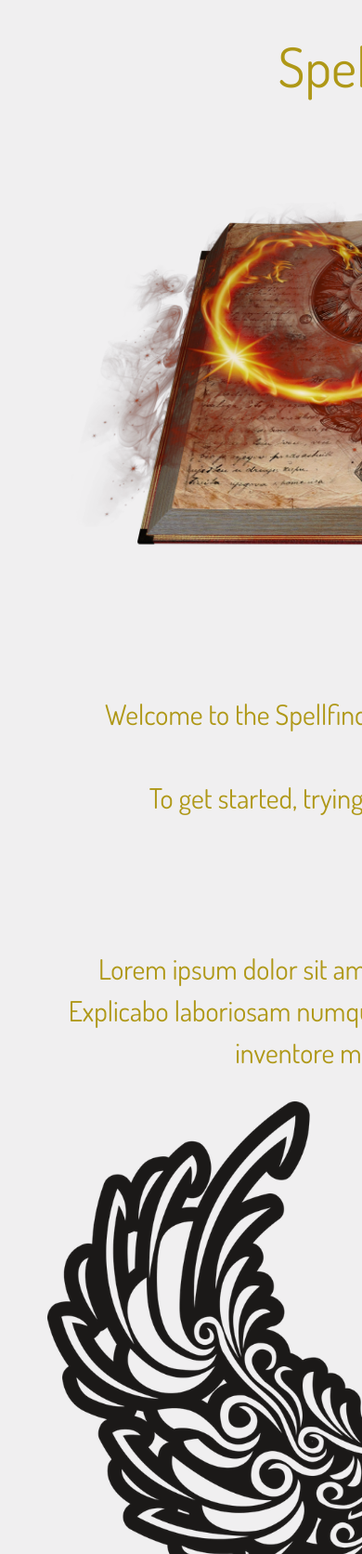
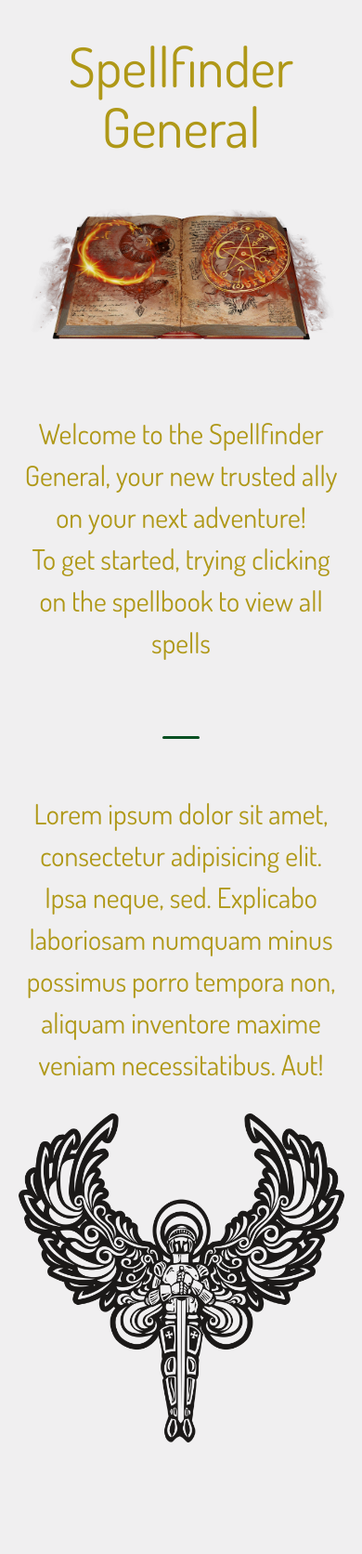
Before and after one commit to JackSnowdon/spellbook, a Flask app: page / in a window 390 px wide; the page is wider, and only the part inside the window is pictured. Shown: the top 1672 px of that part at 93% size. After the commit the page ends 1552 px from the top of that part, so only its background shows below. Run offline with Flask 2, Linux system fonts and the light colour scheme; some libraries are stand-ins or nearby versions.

Commit message:
view spells responsive

```diff
--- a/static/css/style.css
+++ b/static/css/style.css
@@ -11,7 +11,6 @@
 .bg-color {
     background-color: #F0EFF0;
     min-height: 100%;
-    min-width: 1024px
 }
 
 /* fonts + text helpers */
@@ -102,10 +101,8 @@
     font-weight: 400;
 }
 
+.button-helper {
+    margin-bottom: 1em;
+}
+
 /* media quiries */
-
-@media (max-width: 991px) {
-    .spell-box  {
-
-    }
-    }
--- a/templates/index.html
+++ b/templates/index.html
@@ -10,7 +10,7 @@
 <div class="row">
     <div class="col s12 m4">
         <a href="{{url_for('browse_spells')}}">
-        <img src="/static/img/spellbook.png" class="landing-image responsive-image"></a>
+        <img src="/static/img/spellbook.png" class="landing-image responsive-img"></a>
     </div>
     <div class="col s12 m8">
         <p class="spell-name center-text">Welcome to the Spellfinder General, your new trusted ally on your next adventure!<br>To get started, trying clicking on the spellbook to view all spells</p>
@@ -24,7 +24,7 @@
         <p class="spell-name center-text">Lorem ipsum dolor sit amet, consectetur adipisicing elit. Ipsa neque, sed. Explicabo laboriosam numquam minus possimus porro tempora non, aliquam inventore maxime veniam necessitatibus. Aut!</p>
     </div>
     <div class="col s12 m4">
-        <img src="/static/img/angel.png" class="landing-image responsive-image">
+        <img src="/static/img/angel.png" class="landing-image responsive-img">
     </div>
 </div>
 
--- a/templates/view_spells.html
+++ b/templates/view_spells.html
@@ -36,7 +36,7 @@
                 {% endif %}
             </div>
         </div>
-            <div class="">
+        <div class="center-align button-helper">
             <a href="{{url_for('edit_spell', spell_id=spell._id)}}" class="btn-floating btn-large waves-effect waves-light blue"><i class="material-icons">edit</i></a>
             <a href="{{url_for('delete_spell', spell_id=spell._id)}}" class="btn-floating btn-large waves-effect waves-light red"><i class="material-icons">delete_forever</i></a>
         </div>
```
Lines whose indentation alone changed are shown as unchanged.
